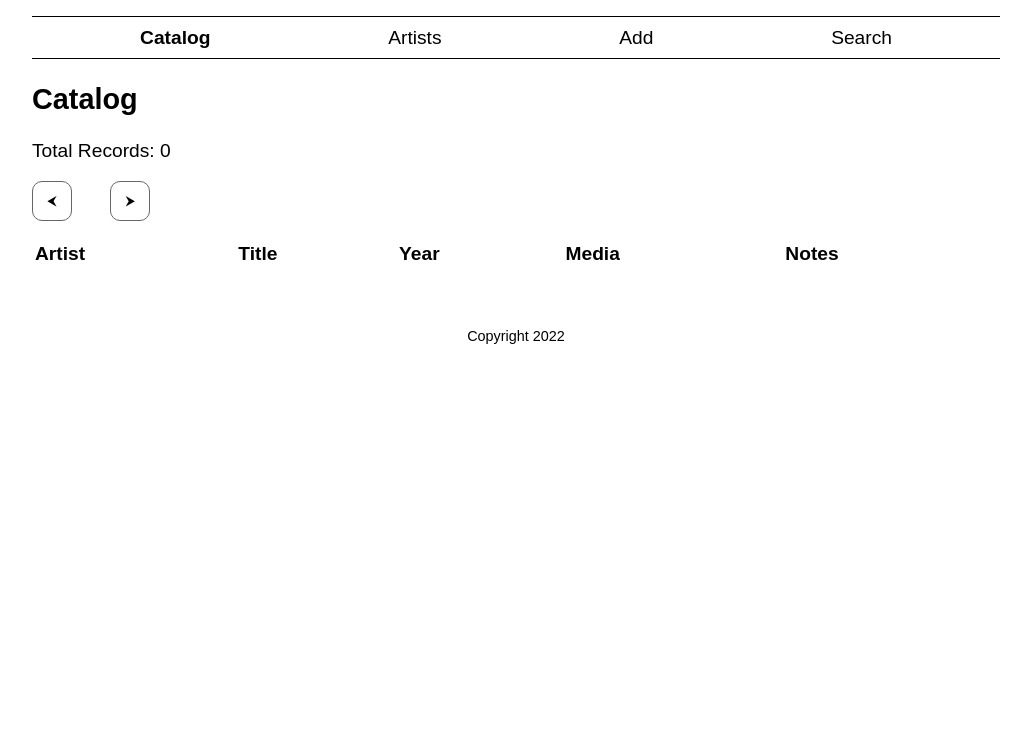
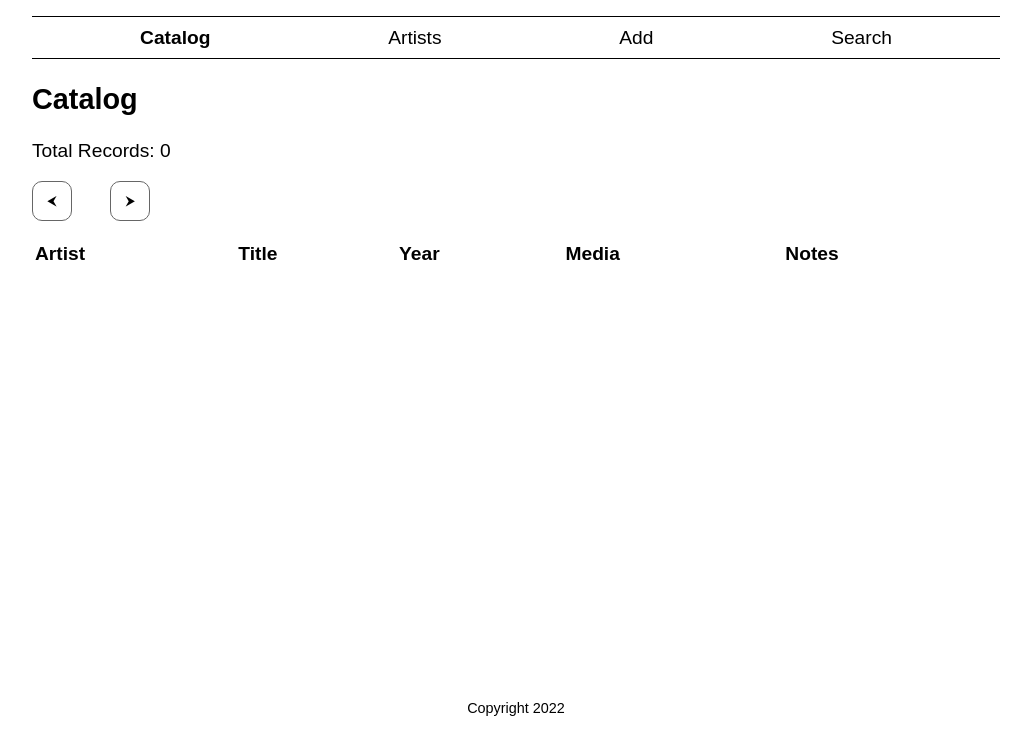
Before and after one commit to darmentrout/record-collection, a website: page index.html in a window 1280 px wide. Both pictures are taken after a click on the link "Catalog". Shown: the part 140-894 px from the top of the page, without its empty margins (124-1155 px from the left). Before the commit the page ends 800 px from the top, so only its background shows below. Drawn offline with Linux system fonts and the light colour scheme; no server answers.

Commit message:
style changes

```diff
--- a/index.html
+++ b/index.html
@@ -91,7 +91,7 @@
             </div>
         </main>
     </div>
-    <footer class="container flex">
+    <footer class="container">
         <p>Copyright 2022</p>
     </footer>
 
--- a/style.css
+++ b/style.css
@@ -10,7 +10,7 @@ body {
     background-color: white;
     color: black;
     font-size: 1.2rem;
-    height: 100%;
+    height: 100vh;
     padding: 1px;
 }
 header {
@@ -30,7 +30,7 @@ h1 {
 footer {
     padding: 2em;
     font-size: .75em;
-
+    text-align: center;
 }
 nav {
     border-top: 1px solid black;
@@ -62,6 +62,9 @@ nav a {
 #content .open {
     display: block;
 }
+#catalogResults {
+	min-height: 50vh;
+}
 #catalogResults > div {
     border: 1px solid lightgray;
     margin: .5em auto;
@@ -76,8 +79,6 @@ nav a {
 .flex {
     display: flex;
     flex-direction: column;
-    align-items: center;
-    justify-content: center;
 }
 .container {
     width: 90vw;
```
Also changed, not shown: server.js (+4 -4 lines).
